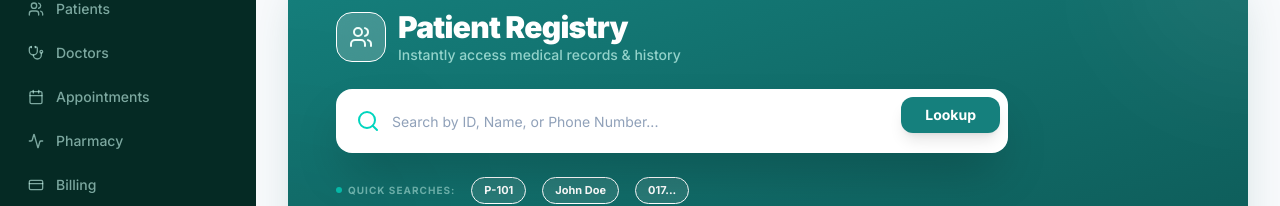
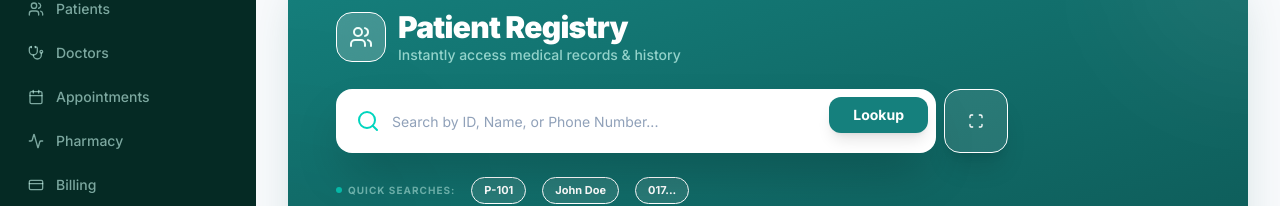
Before and after one commit to shorifullara1-code/Hospital-Managment, a Next.js app: page / in a window 1280 px wide. Shown: the part 135-341 px from the top of the page. Built offline with nearby package versions, Linux system fonts and the light colour scheme; no server answers; the database is empty.

Commit message:
feat: Add QR code scanner to dashboard search
Integrates a QR code scanner into the dashboard's search functionality, allowing users to scan patient IDs for quick access to patient records.

```diff
--- a/app/page.tsx
+++ b/app/page.tsx
@@ -2,7 +2,7 @@
 
 import { useState, useEffect } from "react";
 import { useRouter } from "next/navigation";
-import { Users, Search, Activity, Calendar, Heart, Wallet, ChevronRight, Loader2 } from "lucide-react";
+import { Users, Search, Activity, Calendar, Heart, Wallet, ChevronRight, Loader2, Scan } from "lucide-react";
 import { Card, CardContent, CardHeader, CardTitle } from "@/components/ui/card";
 import { Button } from "@/components/ui/button";
 import { Input } from "@/components/ui/input";
@@ -11,9 +11,11 @@ import { deptData, revenueData, weeklyVisits } from "@/lib/data";
 import { RevenueChart } from "@/components/dashboard/revenue-chart";
 import { DeptChart } from "@/components/dashboard/dept-chart";
 import { VisitsChart } from "@/components/dashboard/visits-chart";
+import { BarcodeScanner } from "@/components/ipd/barcode-scanner";
 
 export default function Dashboard() {
   const [searchQuery, setSearchQuery] = useState("");
+  const [isScanning, setIsScanning] = useState(false);
   const router = useRouter();
   const [stats, setStats] = useState({
     patients: 0,
@@ -52,8 +54,21 @@ export default function Dashboard() {
     }
   };
 
+  const handleScan = (decodedText: string) => {
+    console.log("Scanned:", decodedText);
+    setIsScanning(false);
+    // Redirect to patients page with the scanned value
+    router.push(`/patients?q=${encodeURIComponent(decodedText)}`);
+  };
+
   return (
     <div className="flex flex-col gap-6 p-4 md:p-8 bg-slate-50 min-h-screen">
+      {isScanning && (
+        <BarcodeScanner
+          onScan={handleScan}
+          onClose={() => setIsScanning(false)}
+        />
+      )}
       {/* Prominent Patient Quick Lookup Banner */}
       <div className="relative overflow-hidden bg-gradient-to-br from-[#15807D] to-[#0E5C59] rounded-3xl p-8 md:p-12 text-white shadow-2xl shadow-teal-900/20 mb-2">
         <div className="absolute top-0 right-0 w-64 h-64 bg-white/5 rounded-full -mr-32 -mt-32 blur-3xl" />
@@ -70,7 +85,8 @@ export default function Dashboard() {
             </div>
           </div>
 
-          <form onSubmit={handleSearch} className="relative group">
+          <form onSubmit={handleSearch} className="relative group flex gap-2">
+            <div className="relative flex-1">
               <Search className="absolute left-5 top-1/2 -translate-y-1/2 h-6 w-6 text-teal-400 group-focus-within:text-teal-600 transition-colors z-20" />
               <Input
                 className="bg-white text-slate-900 border-none h-16 pl-14 pr-32 rounded-2xl placeholder:text-slate-400 text-lg shadow-2xl focus-visible:ring-4 focus-visible:ring-teal-500/20 w-full transition-all"
@@ -83,6 +99,16 @@ export default function Dashboard() {
                 className="absolute right-2 top-2 bottom-2 bg-[#15807D] hover:bg-[#0E5C59] text-white rounded-xl px-6 font-bold shadow-lg transition-transform active:scale-95"
               >
                 Lookup
+              </Button>
+            </div>
+            <Button
+              type="button"
+              variant="outline"
+              onClick={() => setIsScanning(true)}
+              className="h-16 w-16 rounded-2xl bg-white/10 border-white/20 text-white hover:bg-white/20 hover:text-white transition-all shadow-xl"
+              title="Scan Barcode"
+            >
+              <Scan className="h-8 w-8" />
             </Button>
           </form>
 
```
Lines whose indentation alone changed are shown as unchanged.
